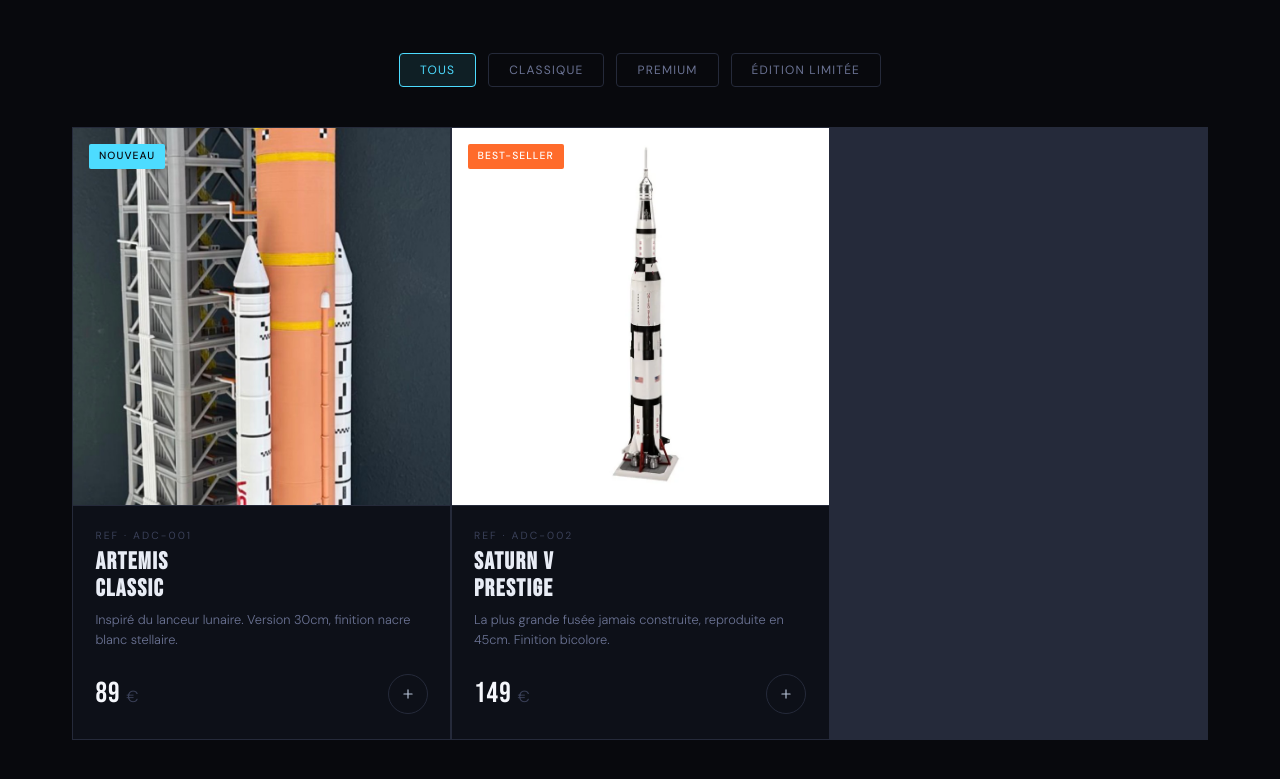
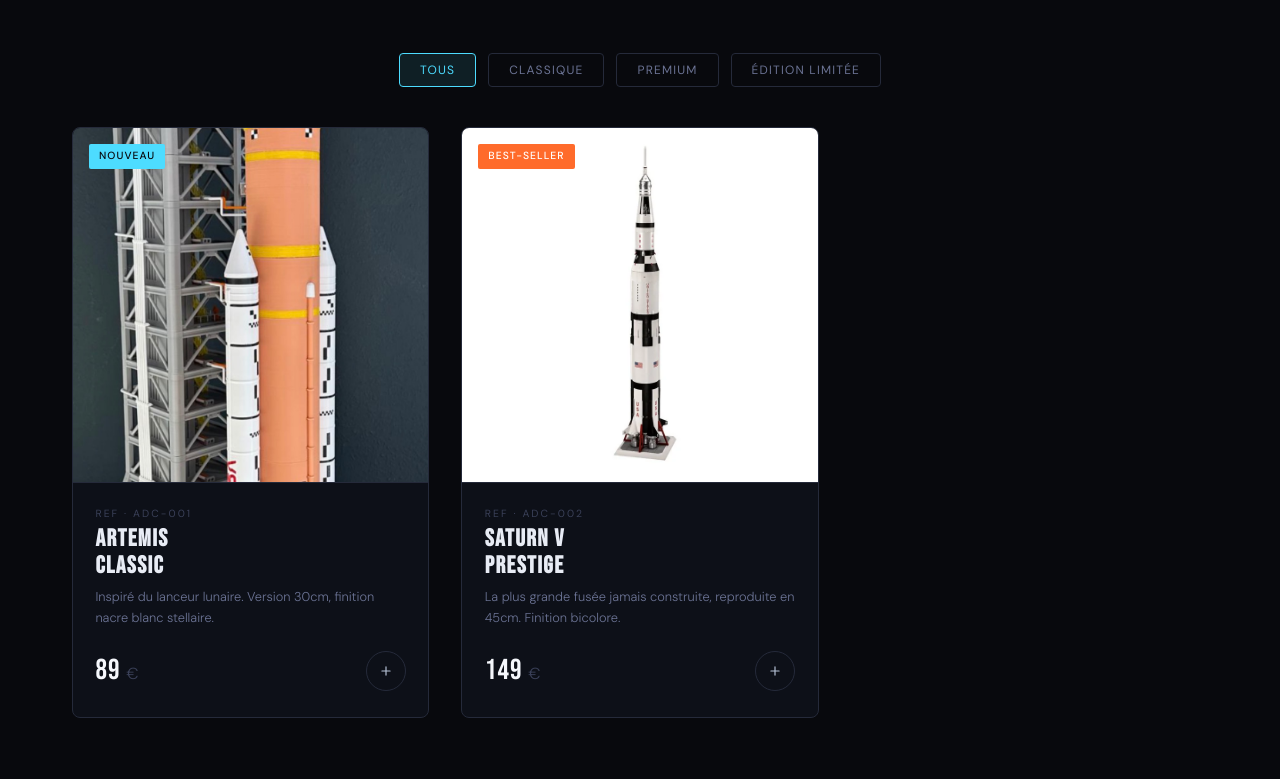
Before and after one commit to valentin-td/aerodeco, a website: page index.html in a window 1280 px wide. Shown: the part 2185-2964 px from the top of the page. Drawn offline with Linux system fonts and the light colour scheme; some packages are replaced by stand-ins of ours; a script that the page names is missing.

Commit message:
Update style.css

```diff
--- a/style.css
+++ b/style.css
@@ -491,38 +491,35 @@ input, select, textarea { font-family: var(--font-body); }
 /* Grille des produits */
 .products-grid {
   display: grid;
-  grid-template-columns: repeat(auto-fill, minmax(300px, 1fr));
-  gap: 1.5px;
-  background: var(--rim);
-  border: 1px solid var(--rim);
+  grid-template-columns: repeat(auto-fill, minmax(320px, 1fr));
+  gap: 2rem; /* Ajoute un bel espace entre les cartes */
+  background: transparent; /* Enlève le gros fond gris */
+  border: none;
 }
 
 /* Carte produit */
 .product-card {
   background: var(--deep);
+  border: 1px solid var(--rim); /* Bordure propre à chaque carte */
+  border-radius: var(--radius-md); /* Bords arrondis */
   display: flex;
   flex-direction: column;
   cursor: pointer;
-  transition: background 0.3s, transform 0.2s;
+  transition: background 0.3s, transform 0.2s, border-color 0.3s;
   position: relative;
   overflow: hidden;
   text-decoration: none;
   color: inherit;
 }
-.product-card:hover { background: var(--surface); }
 
-/* Effet de bordure luisante au survol */
-.product-card::after {
-  content: '';
-  position: absolute;
-  inset: 0;
-  border: 1px solid var(--cyan);
-  opacity: 0;
-  pointer-events: none;
-  transition: opacity 0.3s;
-  z-index: 1;
+.product-card:hover {
+  background: var(--surface);
+  border-color: rgba(77, 220, 255, 0.4);
+  transform: translateY(-4px); /* Petit effet de soulèvement */
 }
-.product-card:hover::after { opacity: 1; }
+
+/* Effet de bordure luisante au survol (Désactivé) */
+.product-card::after { display: none; }
 
 /* Wrapper de l'image produit */
 .product-img-wrap {
@@ -530,6 +527,7 @@ input, select, textarea { font-family: var(--font-body); }
   overflow: hidden;
   position: relative;
   background: var(--surface);
+  border-bottom: 1px solid var(--rim);
 }
 .product-img-wrap svg,
 .product-img-wrap img {
@@ -566,7 +564,6 @@ input, select, textarea { font-family: var(--font-body); }
   flex: 1;
   display: flex;
   flex-direction: column;
-  border-top: 1px solid var(--rim);
 }
 .product-ref {
   font-size: 0.65rem;
@@ -840,6 +837,17 @@ footer {
   white-space: nowrap; max-width: 90%; box-shadow: 0 4px 15px rgba(0,0,0,0.4);
 }
 .btn-3d-action:hover { background: var(--cyan); color: var(--void); }
+
+/* Flèches du carrousel dans la modale */
+.carousel-arrow {
+  position: absolute; top: 50%; transform: translateY(-50%);
+  background: rgba(8,9,13,0.7); color: white; border: 1px solid var(--rim);
+  width: 36px; height: 36px; border-radius: 50%; cursor: pointer;
+  display: none; align-items: center; justify-content: center; z-index: 5; transition: all 0.2s;
+}
+.carousel-arrow:hover { background: var(--cyan); color: var(--void); border-color: var(--cyan); }
+#carousel-prev { left: 10px; }
+#carousel-next { right: 10px; }
 
 .modal-content {
   padding: 2.5rem 2rem;
```
